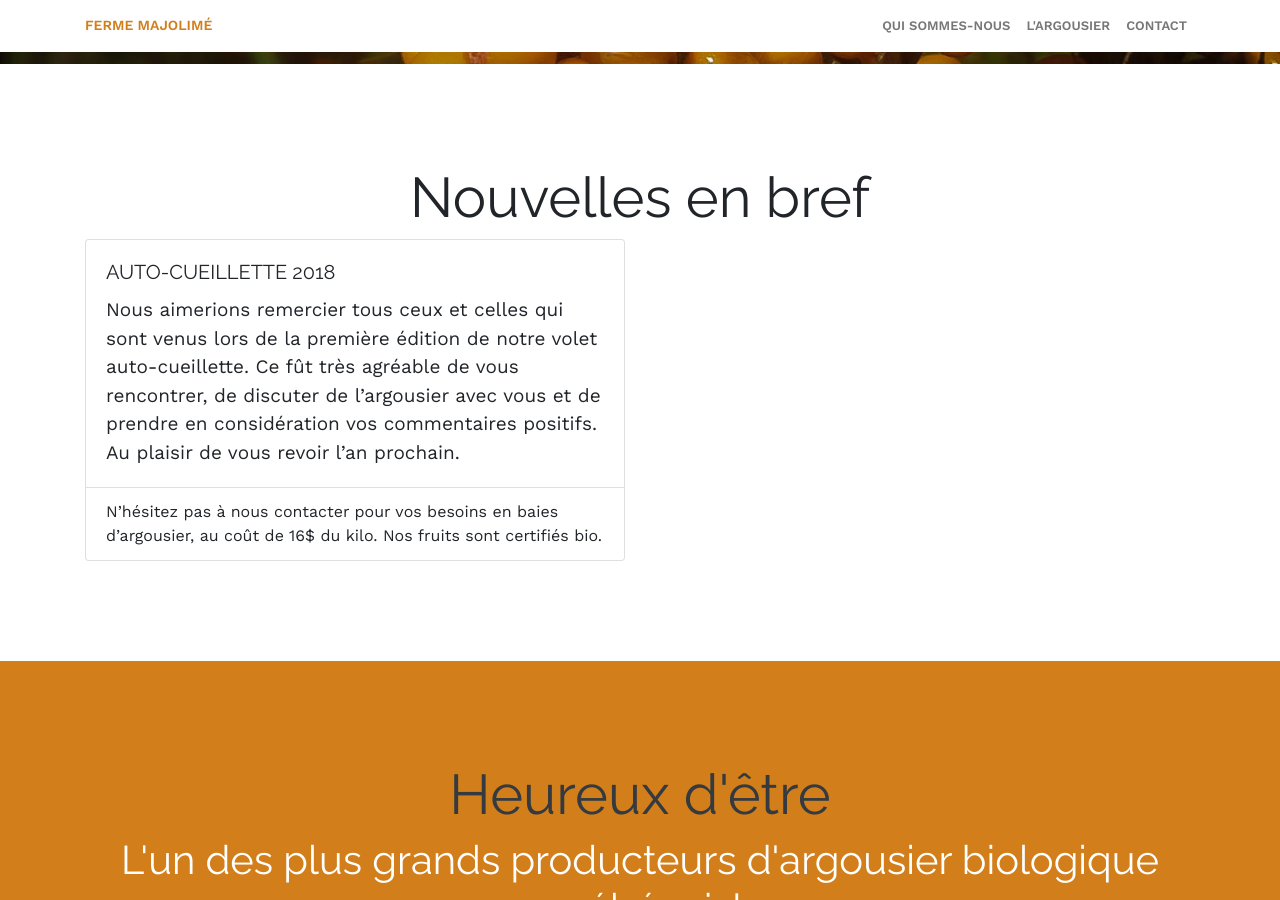
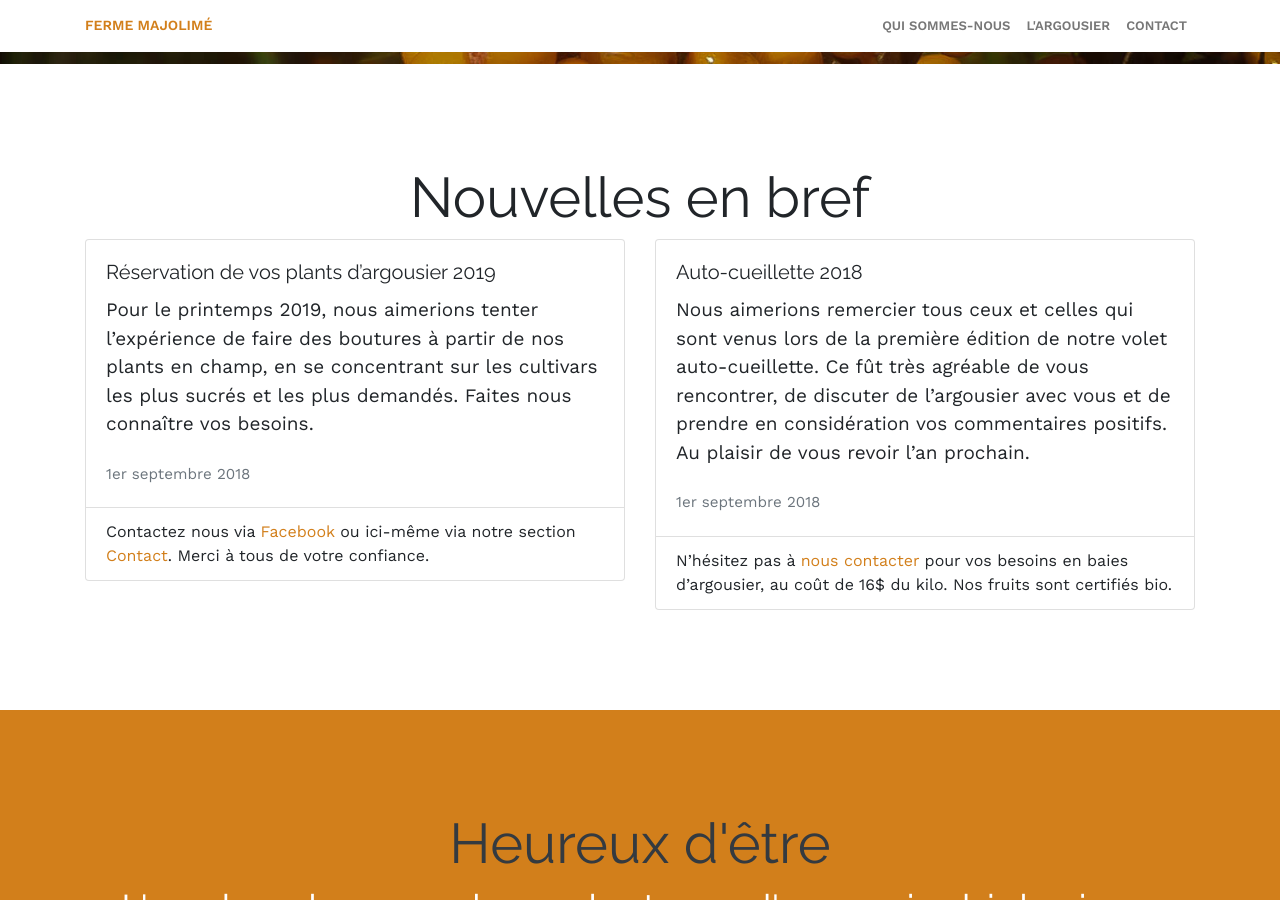
Before and after one commit to mgbergeron/mjlm-website, a Jekyll site: the page built from index.html, in a window 1280 px wide and 900 px high, scrolled down 836 px. Built offline with Jekyll 4.4.1, drawn with Linux system fonts in a browser that asks for light colours.

Commit message:
Modification de la section Nouvelles en bref pour ajouter une autre nouvelle et modifier celle existante concernant l'auto-cueillette 2018

```diff
--- a/index.html
+++ b/index.html
@@ -12,13 +12,26 @@ show_modal-reserve-fruits: false
             <div class="col-sm-6">
                 <div class="card">
                     <div class="card-body">
-                        <h5 class="card-title">AUTO-CUEILLETTE 2018</h5>
+                        <h5 class="card-title">Réservation de vos plants d’argousier 2019</h5>
+                        <p class="card-text">Pour le printemps 2019, nous aimerions tenter l’expérience de faire des
+                            boutures à partir de nos plants en champ, en se concentrant sur les cultivars les plus
+                            sucrés et les plus demandés. Faites nous connaître vos besoins.</p>
+                        <p class="card-text"><small class="text-muted">1er septembre 2018</small></p>
+                    </div>
+                    <div class="card-footer bg-transparent">Contactez nous via <a href="https://www.facebook.com/fermemajolime/">Facebook</a> ou ici-même via notre section <a href="contact.html">Contact</a>. Merci à tous de votre confiance.</div>
+                </div>
+            </div>
+            <div class="col-sm-6">
+                <div class="card">
+                    <div class="card-body">
+                        <h5 class="card-title">Auto-cueillette 2018</h5>
                         <p class="card-text">Nous aimerions remercier tous ceux et
                             celles qui sont venus lors de la première édition de notre volet auto-cueillette. Ce fût très
                             agréable de vous rencontrer, de discuter de l’argousier avec vous et de prendre en
                             considération vos commentaires positifs. Au plaisir de vous revoir l’an prochain.</p>
+                        <p class="card-text"><small class="text-muted">1er septembre 2018</small></p>
                     </div>
-                    <div class="card-footer bg-transparent">N’hésitez pas à nous contacter
+                    <div class="card-footer bg-transparent">N’hésitez pas à <a href="contact.html">nous contacter</a>
                         pour vos besoins en baies d’argousier, au coût de 16$ du kilo. Nos fruits sont certifiés
                         bio.</div>
                 </div>
```
